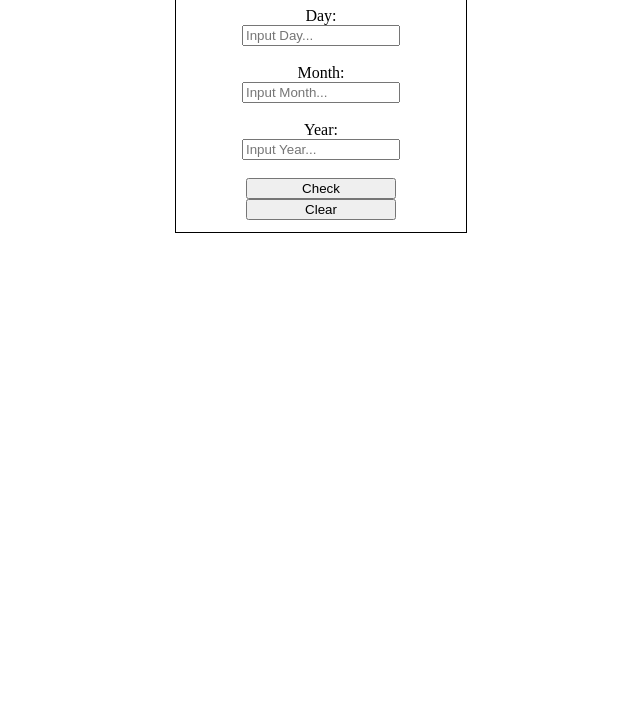
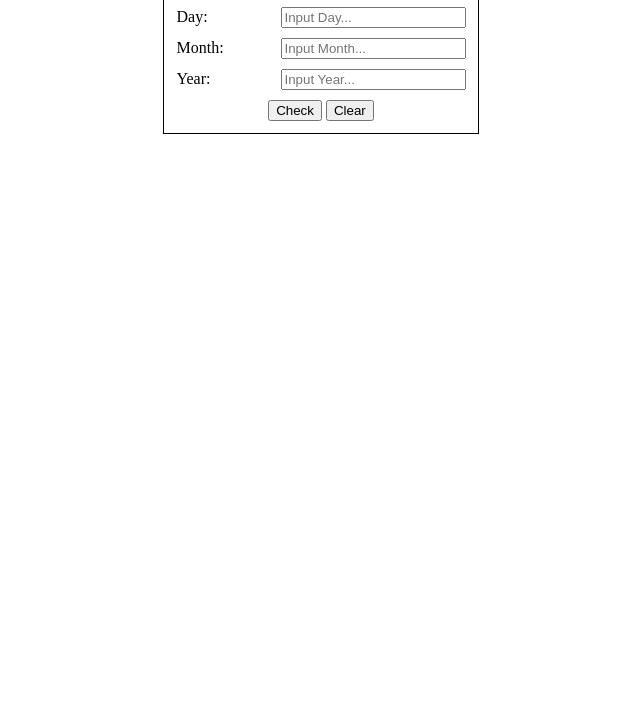
Before and after one commit to phglamm/DateCheck-JS, a plain HTML site: page index.html in a window 1280 px wide. Shown: the part 95-800 px from the top of the page, without its empty margins (319-959 px from the left). Drawn offline with Linux system fonts and the light colour scheme.

Commit message:
Update CSS

```diff
--- a/check.js
+++ b/check.js
@@ -44,12 +44,16 @@ function check() {
   var month = document.getElementById("month").value;
   var year = document.getElementById("year").value;
 
-  if (year > MAX_VALID_YR || year < MIN_VALID_YR) {
+  if (day < 1 || day > 31 || isNaN(month)) {
+    alert("Input data for Day is out of range");
+  }
+
+  if (month < 1 || month > 12 || isNaN(month)) {
+    alert("Input data for Month is out of range");
+  }
+
+  if (year > MAX_VALID_YR || year < MIN_VALID_YR || isNaN(year)) {
     alert("Input data for Year is out of range");
-  } else if (month < 1 || month > 12) {
-    alert("Input data for Month is out of range");
-  } else if (day < 1 || day > 31) {
-    alert("Input data for Day is out of range");
   } else {
     isValidDate(day, month, year)
       ? alert(+day + "/" + month + "/" + year + " is a Valid Date")
--- a/checker.css
+++ b/checker.css
@@ -7,32 +7,38 @@ Click nbfs://nbhost/SystemFileSystem/Templates/JSP_Servlet/CascadeStyleSheet.css
     Author     : lamph
 */
 
-.content{
-    display: flex;
-    flex-direction: column;
-    justify-content: center;
-    align-items: center;
-
+.content {
+  display: flex;
+  /* flex-direction: flex; */
+  justify-content: center;
+  align-items: center;
 }
 
-h1{
-    color:red;
+h1 {
+  color: red;
 }
 
-form{
-    display: flex;
-    flex-direction: column;
-    justify-content: center;
-    align-items: center;
-    border: 1px solid black;
-    padding: 1%;
+form {
+  /* width: 100%; */
+  display: flex;
+  flex-direction: column;
+  justify-content: space-around;
+  align-items: center;
+  border: 1px solid black;
+  padding: 1%;
+}
+
+.form-input > label {
+  display: inline-block;
+  width: 100px;
+  height: 30px;
 }
 
 form input {
-    width: 150px;
-    /*margin-left: 50px;*/
+  /* width: 150px; */
+  /*margin-left: 50px;*/
 }
 
-.key {
-    width: 200px;
-}
+/* .key {
+  width: 200px;
+} */
--- a/index.html
+++ b/index.html
@@ -14,17 +14,25 @@ Click nbfs://nbhost/SystemFileSystem/Templates/JSP_Servlet/Html.html to edit thi
     <div class="content">
       <form method="get">
         <h1>Date Time Checker</h1>
+        <div class="form-input">
           <label class="day">Day:</label>
           <input type="number" placeholder="Input Day..." id="day" />
           <br /><!-- comment -->
+        </div>
+        <div class="form-input">
           <label class="month">Month: </label>
           <input type="number" placeholder="Input Month..." id="month" />
           <br /><!-- comment -->
+        </div>
+        <div class="form-input">
           <label class="year">Year: </label>
           <input type="number" placeholder="Input Year..." id="year" />
           <br /><!-- comment -->
+        </div>
+        <div class="form-confirm">
           <input type="button" value="Check" onclick="check()" />
           <input type="reset" value="Clear" />
+        </div>
       </form>
     </div>
 
```
Lines whose indentation alone changed are shown as unchanged.
